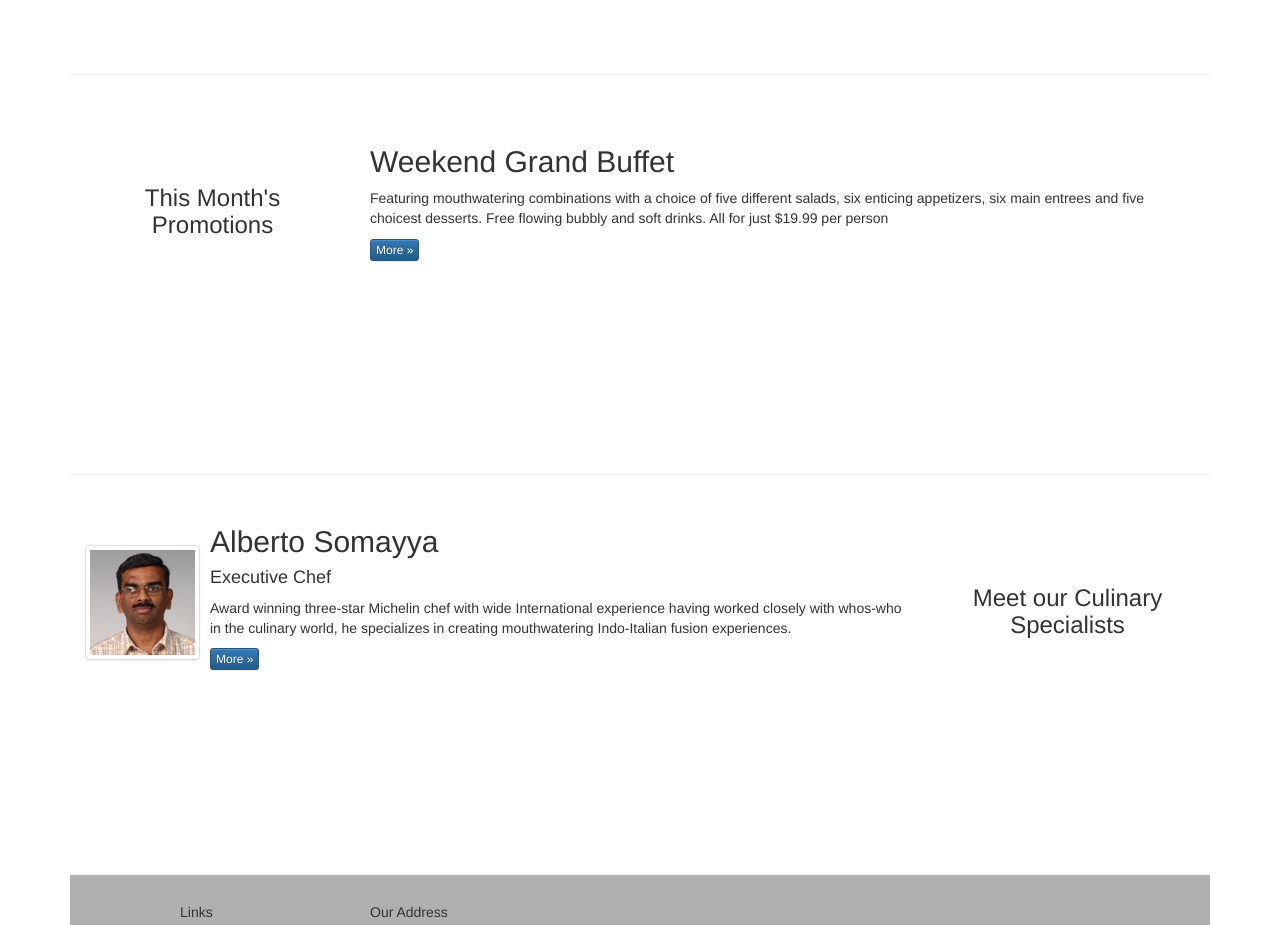
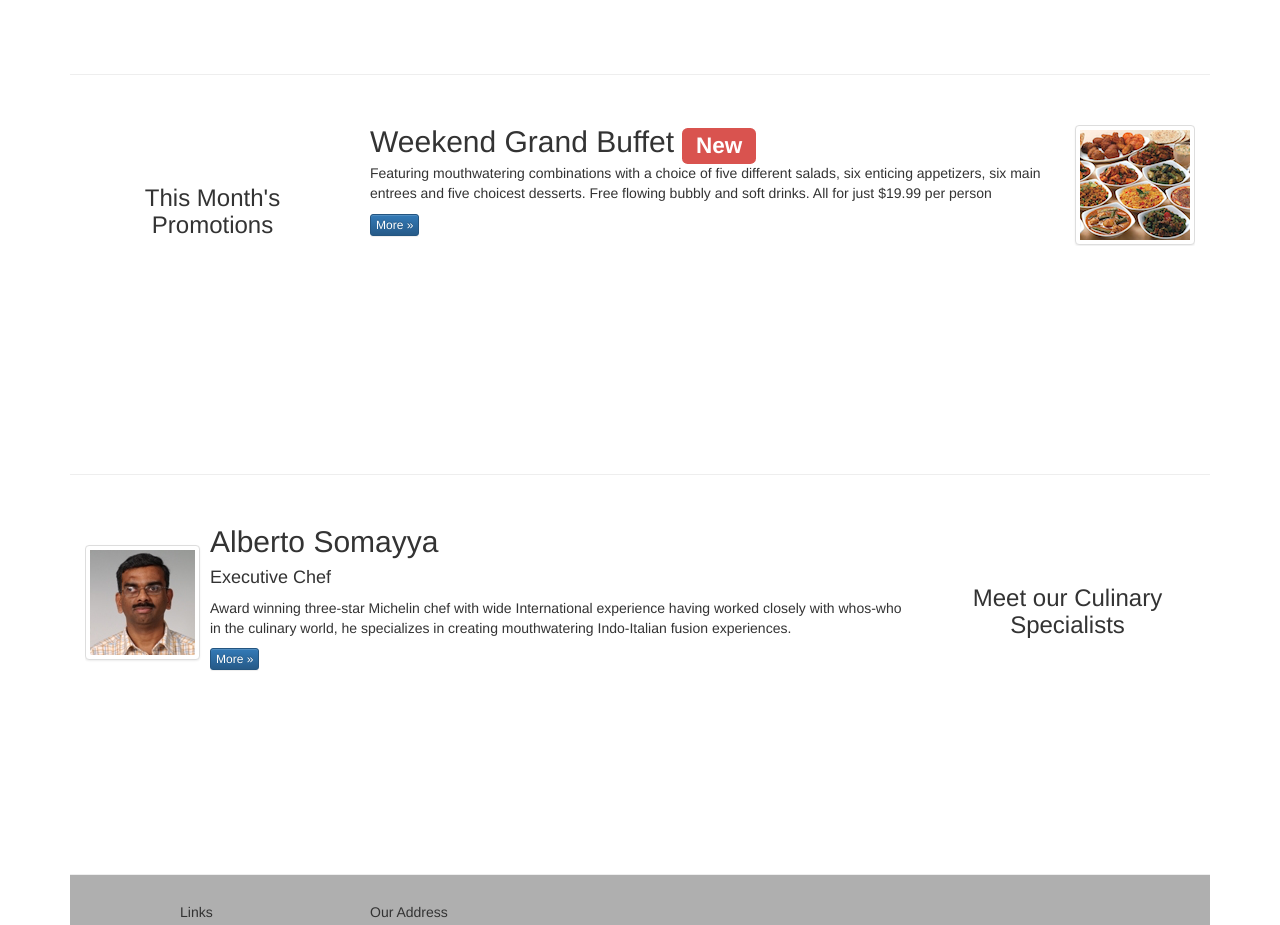
Before and after one commit to brunosilvano/conFusion, a plain HTML site: page index.html in a window 1280 px wide. Shown: the part 840-1765 px from the top of the page. Drawn offline with nearby package versions, Linux system fonts and the light colour scheme.

Commit message:
Added Image and 'New'-label to second Buffet

```diff
--- a/index.html
+++ b/index.html
@@ -100,7 +100,7 @@
                 <div class="media">
                     <div class="media-left media-middle">
                         <a href="#">
-                            <img class="media-object img-thumbnail" src="img/uthappizza.png" alt="Uthappizza" />
+                            <img class="media-object img-thumbnail" src="img/uthappizza.png" alt="Uthappizza" >
                         </a>
                     </div>
                     <div class="media-body">
@@ -119,9 +119,18 @@
                 <h3 align=center>This Month's Promotions</h3>
             </div>
             <div class="col-xs-12 col-sm-9">
-                <h2>Weekend Grand Buffet</h2>
-                <p>Featuring mouthwatering combinations with a choice of five different salads, six enticing appetizers, six main entrees and five choicest desserts. Free flowing bubbly and soft drinks. All for just $19.99 per person </p>
-                <p><a class="btn btn-primary btn-xs" href="#">More &raquo;</a></p>
+                <div class="media">
+                    <div class="media-body">
+                        <h2 class="media-heading">Weekend Grand Buffet <span class="label label-danger">New</span></h2>
+                        <p>Featuring mouthwatering combinations with a choice of five different salads, six enticing appetizers, six main entrees and five choicest desserts. Free flowing bubbly and soft drinks. All for just $19.99 per person </p>
+                        <p><a class="btn btn-primary btn-xs" href="#">More &raquo;</a></p>
+                    </div>
+                    <div class="media-right media-middle">
+                        <a href="#">
+                            <img class="media-object img-thumbnail" src="img/buffet.png" alt="Buffet" >
+                        </a>
+                    </div>
+                </div>
             </div>
         </div>
 
```
